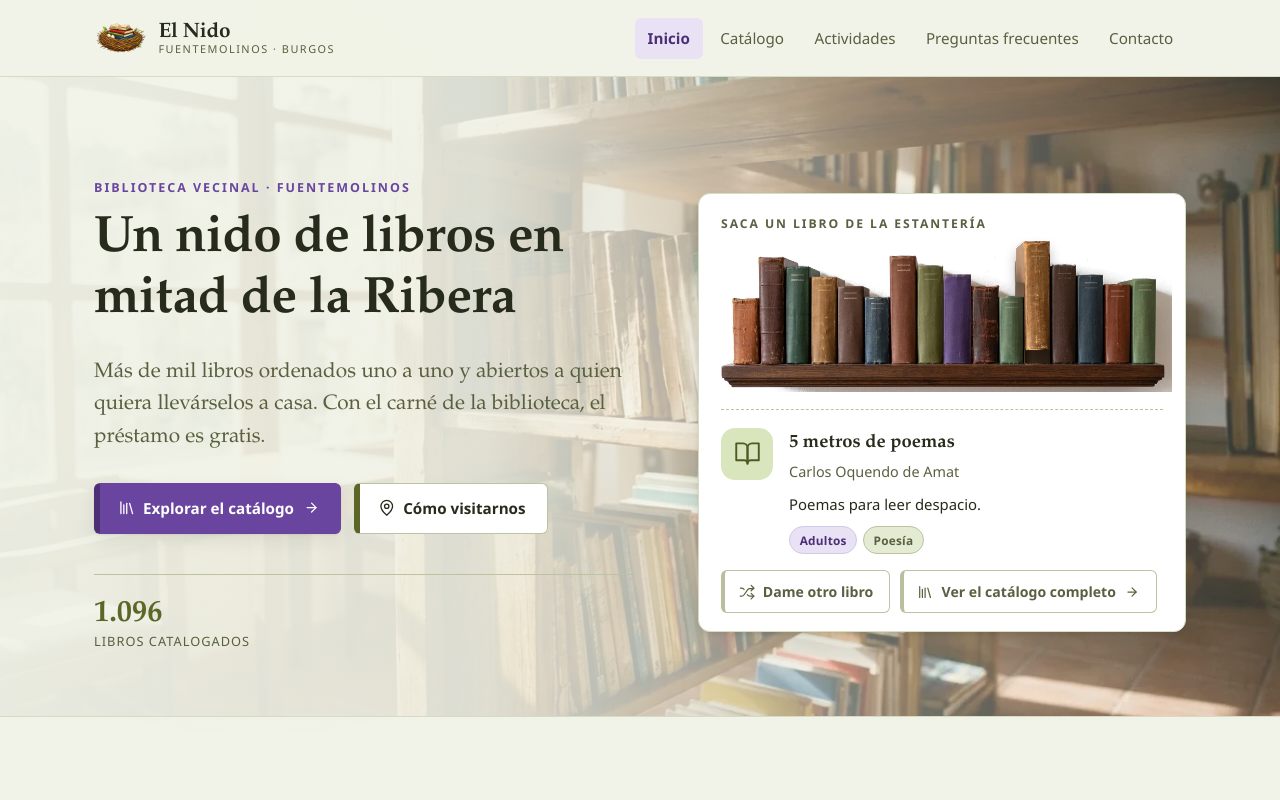
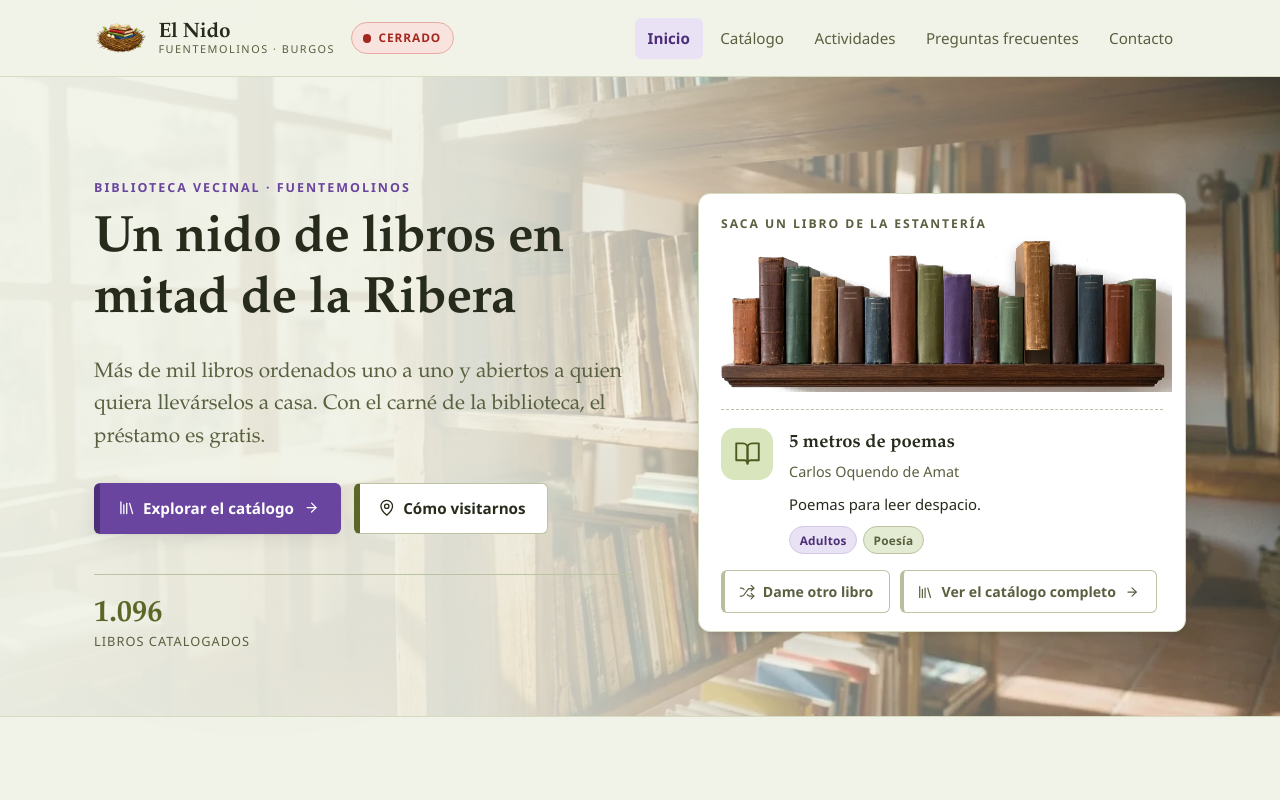
Before and after one commit to DarioAlRio/ElNidoBiblioteca, a plain HTML site: page index.html in a window 1280 px wide. Shown: the top 800 px of the page. Drawn offline with Linux system fonts and the light colour scheme.

Commit message:
Cartel de abierto / cerrado junto al logo (verde o rojo según el horario, con la hora de España)
Co-Authored-By: Claude Opus 5.5 <noreply@anthropic.com>

```diff
--- a/index.html
+++ b/index.html
@@ -71,6 +71,7 @@
         <span class="marca__lugar">Fuentemolinos · Burgos</span>
       </span>
     </a>
+    <a class="estado" href="contacto.html" data-estado hidden></a>
     <button class="menu-boton" type="button" data-menu-boton aria-expanded="false" aria-controls="menu-principal" aria-label="Abrir el menú de navegación">
       <span class="menu-boton__barra"></span>
       <span class="menu-boton__barra"></span>
--- a/script.js
+++ b/script.js
@@ -859,11 +859,75 @@
     document.addEventListener('keydown', alTeclear);
   }
 
+  /* Cartel de abierto / cerrado (cabecera) ---------------------------------
+     Se calcula con la hora de España, sea cual sea la del visitante.
+     HORARIO: para cada día (0 = domingo … 6 = sábado), los tramos de
+     apertura como ['17:00', '20:00']. Mientras esté vacío, sale «Cerrado»
+     con el aviso de horario por confirmar.
+     FORZAR: 'abierto' o 'cerrado' para imponer el cartel (festivos,
+     vacaciones…); null para que mande el horario. */
+  var HORARIO = {
+    1: [], 2: [], 3: [], 4: [], 5: [], 6: [], 0: []
+  };
+  var FORZAR = null;
+  var DIAS = ['domingo', 'lunes', 'martes', 'miércoles', 'jueves', 'viernes', 'sábado'];
+
+  function ahoraEnEspana() {
+    var partes = {};
+    new Intl.DateTimeFormat('en-GB', {
+      timeZone: 'Europe/Madrid', weekday: 'short', hour: '2-digit', minute: '2-digit', hourCycle: 'h23'
+    }).formatToParts(new Date()).forEach(function (p) { partes[p.type] = p.value; });
+    var dia = ['Sun', 'Mon', 'Tue', 'Wed', 'Thu', 'Fri', 'Sat'].indexOf(partes.weekday);
+    return { dia: dia, min: Number(partes.hour) * 60 + Number(partes.minute) };
+  }
+  function aMinutos(hhmm) { var p = hhmm.split(':'); return Number(p[0]) * 60 + Number(p[1]); }
+
+  function calcularEstado() {
+    var t = ahoraEnEspana();
+    var hoy = HORARIO[t.dia] || [];
+    for (var i = 0; i < hoy.length; i++) {
+      if (t.min >= aMinutos(hoy[i][0]) && t.min < aMinutos(hoy[i][1])) {
+        return { abierto: true, detalle: 'Abierto ahora, hasta las ' + hoy[i][1] };
+      }
+    }
+    // próxima apertura en los siete días siguientes
+    for (var d = 0; d < 7; d++) {
+      var dia = (t.dia + d) % 7;
+      var tramos = HORARIO[dia] || [];
+      for (var j = 0; j < tramos.length; j++) {
+        if (d > 0 || aMinutos(tramos[j][0]) > t.min) {
+          var cuando = d === 0 ? 'hoy' : d === 1 ? 'mañana' : 'el ' + DIAS[dia];
+          return { abierto: false, detalle: 'Cerrado. Abre ' + cuando + ' a las ' + tramos[j][0] };
+        }
+      }
+    }
+    return { abierto: false, detalle: 'Cerrado. Horario por confirmar' };
+  }
+
+  function iniciarEstado() {
+    var carteles = document.querySelectorAll('[data-estado]');
+    if (!carteles.length) return;
+    function pintar() {
+      var e = calcularEstado();
+      if (FORZAR) e = { abierto: FORZAR === 'abierto', detalle: FORZAR === 'abierto' ? 'Abierto ahora' : 'Cerrado ahora' };
+      Array.prototype.forEach.call(carteles, function (c) {
+        c.className = 'estado ' + (e.abierto ? 'estado--abierto' : 'estado--cerrado');
+        c.textContent = e.abierto ? 'Abierto' : 'Cerrado';
+        c.title = e.detalle;
+        c.setAttribute('aria-label', e.detalle + '. Ver horario y contacto');
+        c.hidden = false;
+      });
+    }
+    pintar();
+    setInterval(pintar, 60000);
+  }
+
   /* Arranque -------------------------------------------------------------- */
   function iniciar() {
     iniciarScrollSuave();
     iniciarIntro();
     latirIntro();
+    iniciarEstado();
     medirCabecera();
     iniciarMenu();
     iniciarAcordeon();
--- a/styles.css
+++ b/styles.css
@@ -181,6 +181,58 @@ p  { margin: 0 0 1em; }
   color: var(--texto);
 }
 .marca__icono { width: 54px; height: 54px; flex: 0 0 54px; }
+
+/* Cartel de abierto / cerrado junto al logo (lo rellena script.js) */
+.estado {
+  margin-right: auto;
+  display: inline-flex;
+  align-items: center;
+  gap: .45rem;
+  padding: .32rem .75rem .32rem .65rem;
+  border: 1px solid;
+  border-radius: 999px;
+  font-size: .74rem;
+  font-weight: 700;
+  letter-spacing: .08em;
+  text-transform: uppercase;
+  text-decoration: none;
+  white-space: nowrap;
+  transition: transform var(--transicion);
+}
+.estado:hover { transform: translateY(-1px); }
+.estado::before {
+  content: "";
+  width: .55rem;
+  height: .55rem;
+  border-radius: 50%;
+  background: currentColor;
+}
+.estado--abierto { color: #2e6b1e; background: #e2f0d9; border-color: #a8cf92; }
+.estado--abierto:hover { color: #2e6b1e; }
+.estado--abierto::before { animation: estado-latido 1.8s ease-out infinite; }
+.estado--cerrado { color: #a3281e; background: #f9e3df; border-color: #e6aca3; }
+.estado--cerrado:hover { color: #a3281e; }
+@keyframes estado-latido {
+  0%   { box-shadow: 0 0 0 0 rgba(46, 107, 30, .55); }
+  100% { box-shadow: 0 0 0 .45rem rgba(46, 107, 30, 0); }
+}
+@media (prefers-reduced-motion: reduce) { .estado--abierto::before { animation: none; } }
+/* En móvil caben logo, cartel y menú en una línea: todo un poco más
+   compacto y el nombre del pueblo sin partirse */
+.marca__lugar { white-space: nowrap; }
+@media (max-width: 480px) {
+  .cabecera__interior { gap: .6rem; }
+  .marca { gap: .45rem; }
+  .marca__icono { width: 44px; height: 44px; flex-basis: 44px; }
+  .marca__nombre { font-size: 1.15rem; }
+  .marca__lugar { font-size: .6rem; letter-spacing: .05em; }
+  .estado { font-size: .62rem; padding: .26rem .5rem .26rem .45rem; gap: .32rem; letter-spacing: .05em; }
+  .estado::before { width: .45rem; height: .45rem; }
+}
+@media (max-width: 389px) {
+  .marca__lugar { display: none; }
+}
+.estado, .menu-boton { flex-shrink: 0; }
 .marca__texto { display: flex; flex-direction: column; line-height: 1.05; }
 .marca__nombre {
   font-family: var(--serif);
```
Also changed, not shown: 404.html (+1 -0 lines), actividades.html (+1 -0 lines), catalogo.html (+1 -0 lines), contacto.html (+1 -0 lines), faq.html (+1 -0 lines), legal.html (+1 -0 lines).
